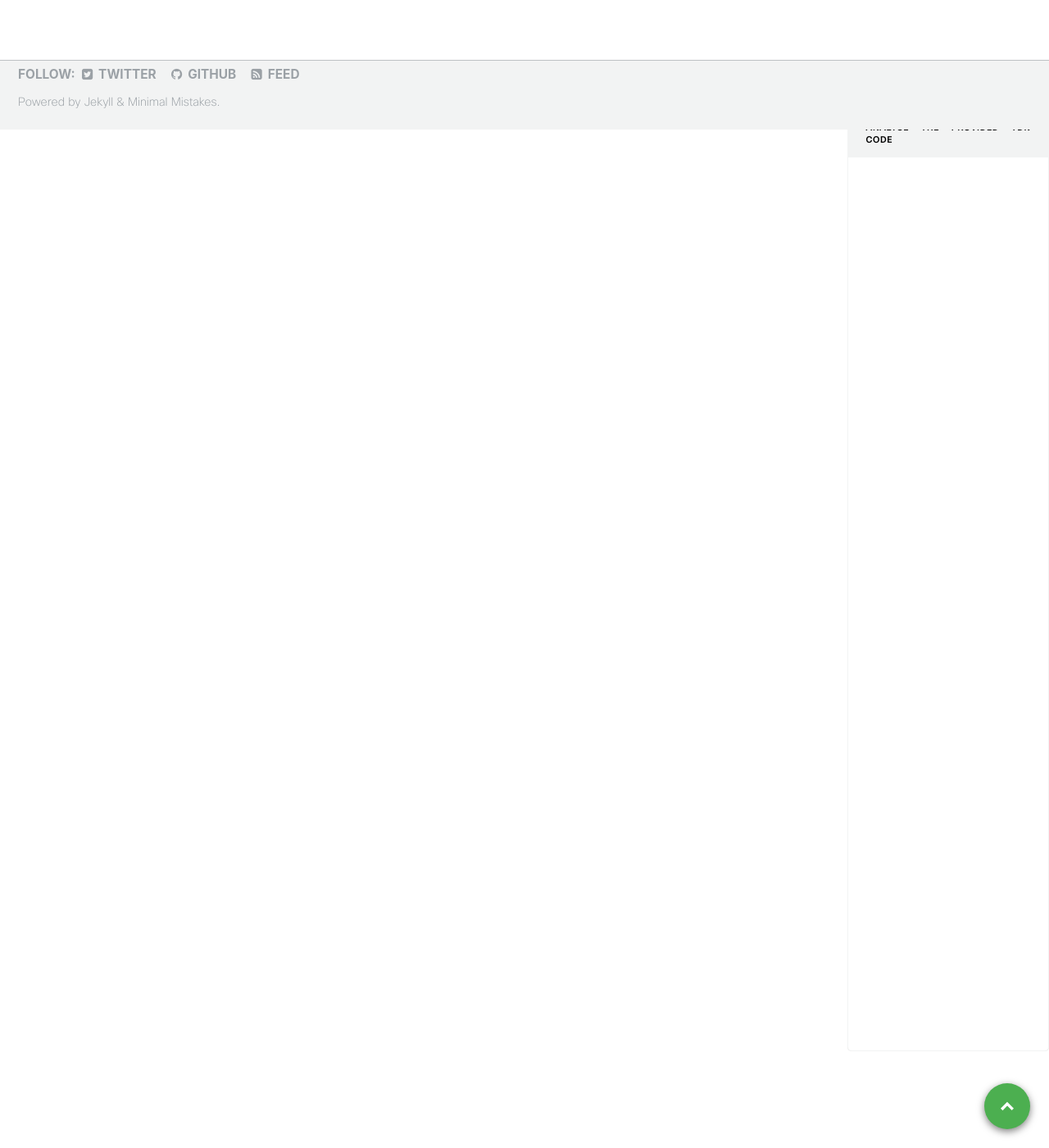
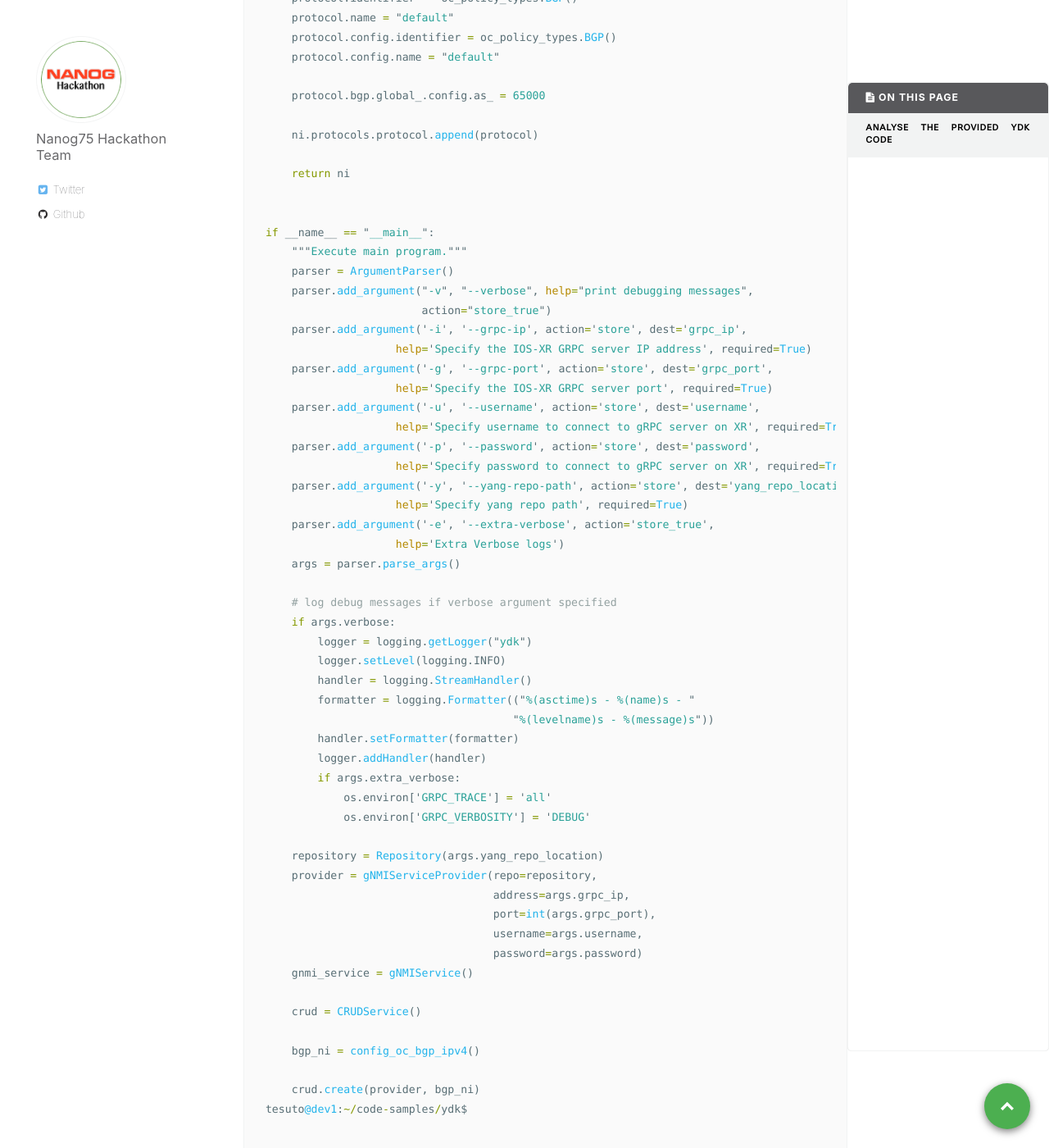
Before and after one commit to nanog75/hackathon, a Jekyll site: the page built from _day1/2019-02-17-step-2-playing-with-ydk-for-config-and-gnmi-telemetry.md, in a window 1280 px wide and 1400 px high, scrolled down 1242 px. Shown: the whole window at 82% size. Built offline with Jekyll 4.4.1, drawn with Linux system fonts in a browser that asks for light colours; some of the changed text lies outside the part shown.

Commit message:
Create 2019-02-17-step-2-playing-with-ydk-for-config-and-gnmi-telemetry.md

````diff
--- a/_day1/2019-02-17-step-2-playing-with-ydk-for-config-and-gnmi-telemetry.md
+++ b/_day1/2019-02-17-step-2-playing-with-ydk-for-config-and-gnmi-telemetry.md
@@ -18,4 +18,103 @@ tags:
 ## Analyse the provided ydk code
 
 
-In the previous step: [Step 1]({{ base_path }})
+In the previous step: [Step 1]({{ base_path }}), we cloned the `code-samples` repository onto dev1.
+
+Keep yourself connected to dev1 and drop into the `code-samples/ydk` directory:
+
+
+```
+tesuto@dev1:~$ cd code-samples/ydk/
+tesuto@dev1:~/code-samples/ydk$ ls
+config_oc_bgp_ydk.py
+tesuto@dev1:~/code-samples/ydk$
+```
+
+Dump the contents of the `config_oc_bgp_ydk.py` script:
+
+
+```python
+tesuto@dev1:~/code-samples/ydk$ cat config_oc_bgp_ydk.py
+#!/usr/bin/env python
+
+import logging,os
+from argparse import ArgumentParser
+from ydk.gnmi.providers import gNMIServiceProvider
+from ydk.gnmi.services import gNMIService
+from ydk.path import Repository
+from ydk.models.openconfig import openconfig_network_instance as oc_ni
+from ydk.services import CRUDService
+from ydk.providers import NetconfServiceProvider
+from ydk.models.openconfig import openconfig_policy_types as oc_policy_types
+from ydk.models.openconfig import openconfig_bgp_types as oc_bgp_types
+
+
+
+def config_oc_bgp_ipv4():
+
+    ni = oc_ni.NetworkInstances.NetworkInstance()
+    ni.name = "default"
+
+    protocol = ni.protocols.Protocol()
+
+    protocol.identifier =  oc_policy_types.BGP()
+    protocol.name = "default"
+    protocol.config.identifier = oc_policy_types.BGP()
+    protocol.config.name = "default"
+
+    protocol.bgp.global_.config.as_ = 65000
+
+    ni.protocols.protocol.append(protocol)
+
+    return ni
+
+
+if __name__ == "__main__":
+    """Execute main program."""
+    parser = ArgumentParser()
+    parser.add_argument("-v", "--verbose", help="print debugging messages",
+                        action="store_true")
+    parser.add_argument('-i', '--grpc-ip', action='store', dest='grpc_ip',
+                    help='Specify the IOS-XR GRPC server IP address', required=True)
+    parser.add_argument('-g', '--grpc-port', action='store', dest='grpc_port',
+                    help='Specify the IOS-XR GRPC server port', required=True)
+    parser.add_argument('-u', '--username', action='store', dest='username',
+                    help='Specify username to connect to gRPC server on XR', required=True)
+    parser.add_argument('-p', '--password', action='store', dest='password',
+                    help='Specify password to connect to gRPC server on XR', required=True)
+    parser.add_argument('-y', '--yang-repo-path', action='store', dest='yang_repo_location',
+                    help='Specify yang repo path', required=True)
+    parser.add_argument('-e', '--extra-verbose', action='store_true',
+                    help='Extra Verbose logs')
+    args = parser.parse_args()
+
+    # log debug messages if verbose argument specified
+    if args.verbose:
+        logger = logging.getLogger("ydk")
+        logger.setLevel(logging.INFO)
+        handler = logging.StreamHandler()
+        formatter = logging.Formatter(("%(asctime)s - %(name)s - "
+                                      "%(levelname)s - %(message)s"))
+        handler.setFormatter(formatter)
+        logger.addHandler(handler)
+        if args.extra_verbose:
+            os.environ['GRPC_TRACE'] = 'all'
+            os.environ['GRPC_VERBOSITY'] = 'DEBUG'
+
+    repository = Repository(args.yang_repo_location)
+    provider = gNMIServiceProvider(repo=repository,
+                                   address=args.grpc_ip,
+                                   port=int(args.grpc_port),
+                                   username=args.username,
+                                   password=args.password)
+    gnmi_service = gNMIService()
+
+    crud = CRUDService()
+
+    bgp_ni = config_oc_bgp_ipv4()
+
+    crud.create(provider, bgp_ni)
+tesuto@dev1:~/code-samples/ydk$
+
+
+```
````
